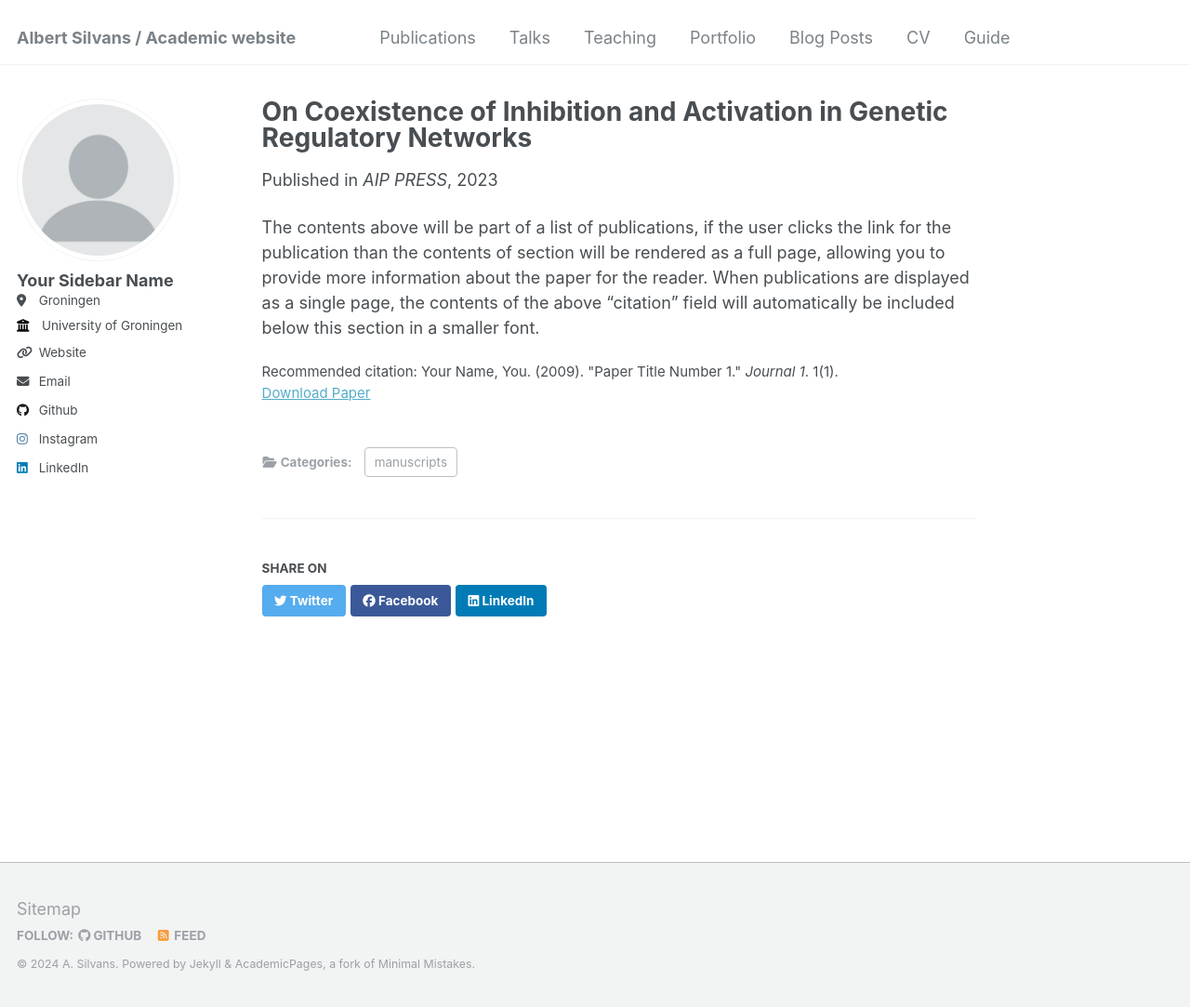
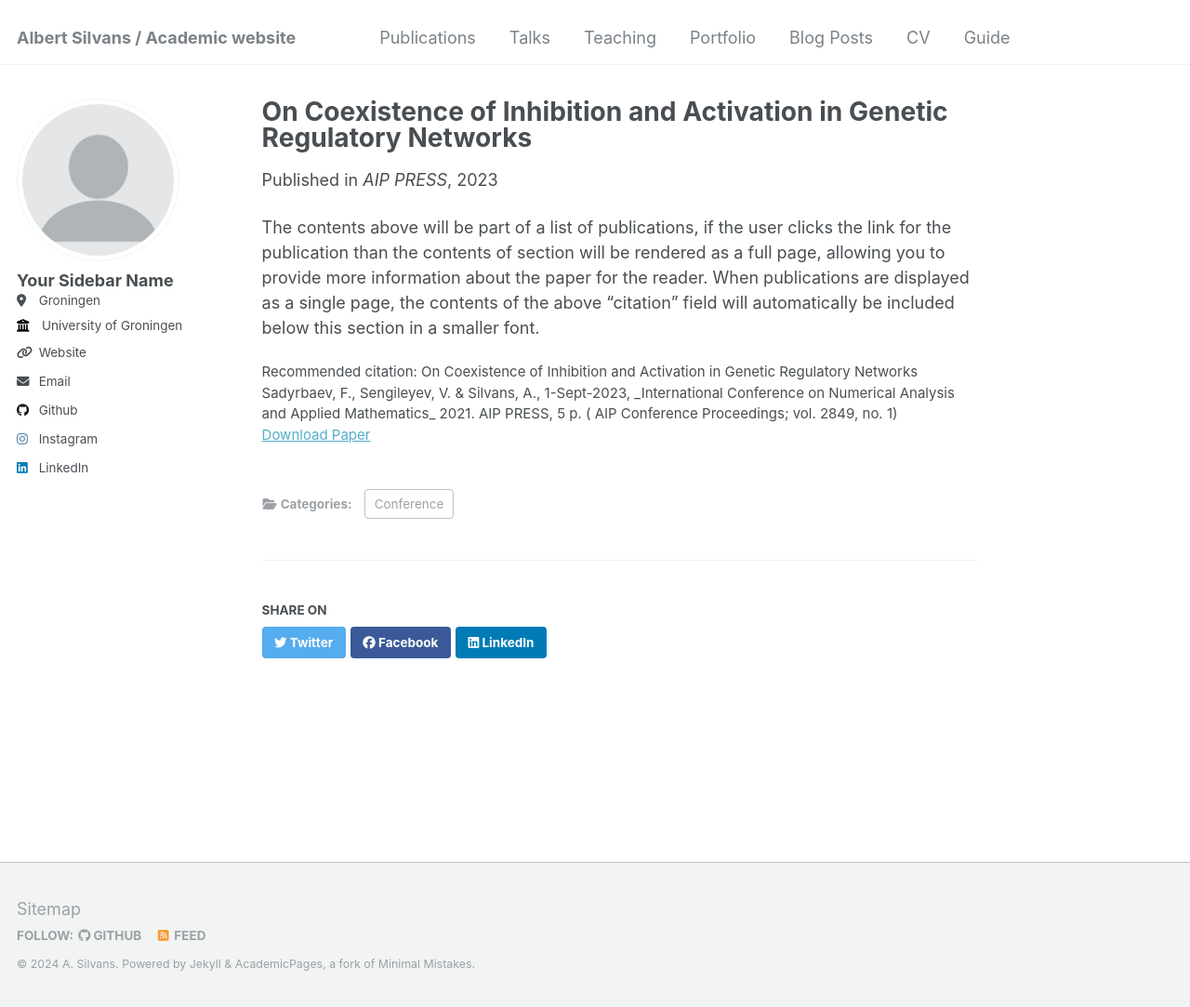
Before and after one commit to albbalbbbalb/albbalbbbalb.github.io, a Jekyll site: the page built from _publications/2023-On-Coexistence-of-Inhibition-and-Activation-in-Genetic-Regulatory-Networks.md, in a window 1280 px wide and 1083 px high. Shown: the whole window at 93% size. Built offline with Jekyll 4.4.1, drawn with Linux system fonts in a browser that asks for light colours.

Commit message:
Update 2023-On-Coexistence-of-Inhibition-and-Activation-in-Genetic-Regulatory-Networks.md

```diff
--- a/_publications/2023-On-Coexistence-of-Inhibition-and-Activation-in-Genetic-Regulatory-Networks.md
+++ b/_publications/2023-On-Coexistence-of-Inhibition-and-Activation-in-Genetic-Regulatory-Networks.md
@@ -1,13 +1,13 @@
 ---
 title: "On Coexistence of Inhibition and Activation in Genetic Regulatory Networks"
 collection: publications
-category: manuscripts
+category: Conference
 permalink: /publication/2023-On-Coexistence-of-Inhibition-and-Activation-in-Genetic-Regulatory-Networks
 excerpt: 'Dynamical mathematical models of Genomic Regulatory Networks are considered. We focus on attractors in these models, which has the form of a periodic trajectory. Our observations show that closed orbits can exist in phase spaces of a three-dimensional network with the regulatory matrices, where inhibitory cycle coexists with the activatory one. Examples, illustrations and results of numerical experiments are provided.'
 date: 2023-09-01
 venue: 'AIP PRESS'
 paperurl: 'https://pubs.aip.org/aip/acp/article/2849/1/120004/2909047/On-coexistence-of-inhibition-and-activation-in'
-citation: 'Your Name, You. (2009). &quot;Paper Title Number 1.&quot; <i>Journal 1</i>. 1(1).'
+citation: 'On Coexistence of Inhibition and Activation in Genetic Regulatory Networks Sadyrbaev, F., Sengileyev, V. & Silvans, A., 1-Sept-2023, _International Conference on Numerical Analysis and Applied Mathematics_ 2021. AIP PRESS, 5 p. ( AIP Conference Proceedings; vol. 2849, no. 1)'
 ---
 
 The contents above will be part of a list of publications, if the user clicks the link for the publication than the contents of section will be rendered as a full page, allowing you to provide more information about the paper for the reader. When publications are displayed as a single page, the contents of the above "citation" field will automatically be included below this section in a smaller font.
```
